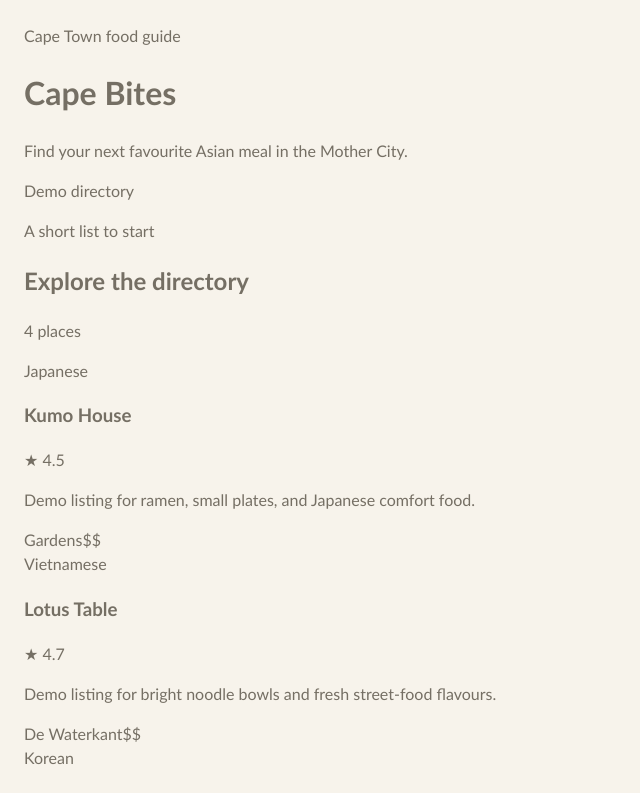
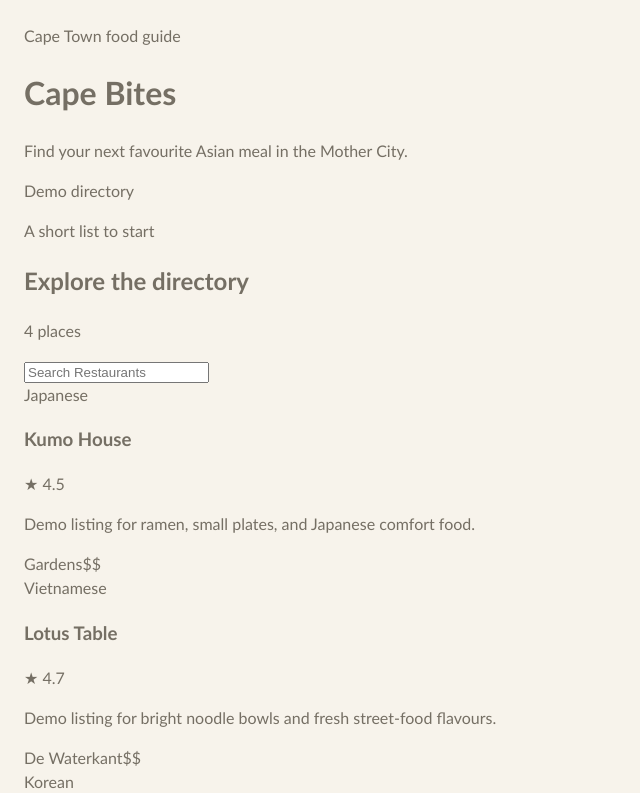
Before and after one commit to TristanMunnik/cape-bites, a React (Vite) app in the folder client/: page / in a window 1280 px wide. Shown: the top 793 px of the page, without its empty margins (0-640 px from the left). Built offline with nearby package versions, Linux system fonts and the light colour scheme.

Commit message:
Added a search and empty state

```diff
--- a/client/src/App.jsx
+++ b/client/src/App.jsx
@@ -1,3 +1,4 @@
+import { useState } from "react"
 
 const restaurants = [
   {
@@ -43,6 +44,13 @@ const restaurants = [
 ]
 
 function App() {
+
+  const [searchTerm, setSearchTerm] = useState('')
+
+  const filteredRestaurants = restaurants.filter((restaurant) => {
+    return restaurant.name.toLowerCase().includes(searchTerm.toLowerCase())
+  })
+
   return (
     <main className="app-shell">
       <header className="site-header">
@@ -62,11 +70,21 @@ function App() {
             <p className="eyebrow">A short list to start</p>
             <h2 id="directory-heading">Explore the directory</h2>
           </div>
-          <p className="result-count">{restaurants.length} places</p>
+          <p className="result-count">{filteredRestaurants.length} places</p>
         </div>
 
+        <input
+          type="search"
+          placeholder="Search Restaurants"
+          value={searchTerm}
+          onChange={(event) => setSearchTerm(event.target.value)}
+        />
+
+        {filteredRestaurants.length === 0 ? (
+          <p>No restaurants found.</p>
+        ) : (
           <div className="restaurant-grid">
-          {restaurants.map((restaurant) => (
+            {filteredRestaurants.map((restaurant) => (
               <article className="restaurant-card" key={restaurant.id}>
                 <div className={`card-image ${restaurant.accent}`} aria-hidden="true">
                   <span>{restaurant.cuisine}</span>
@@ -85,6 +103,7 @@ function App() {
               </article>
             ))}
           </div>
+        )}
       </section>
     </main>
   )
```
Lines whose indentation alone changed are shown as unchanged.
